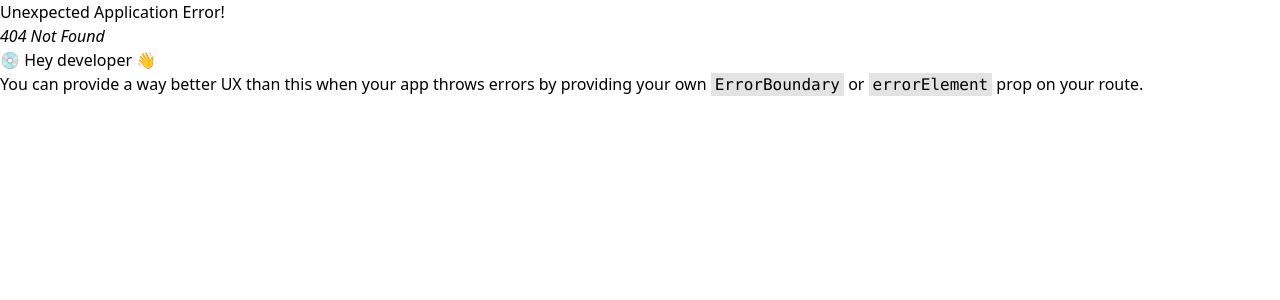
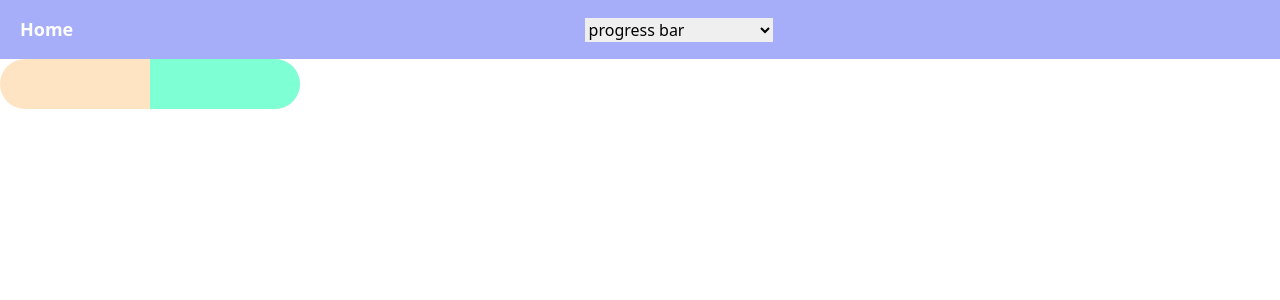
Before and after one commit to saugatrajbhandari/react-interview, a React (Vite) app: page /progress-bar in a window 1280 px wide. Before the commit this address had no page. Shown: the top 300 px of the page. Built offline with nearby package versions, Linux system fonts and the light colour scheme.

Commit message:
add progress bar

```diff
--- a/src/navigation/index.js
+++ b/src/navigation/index.js
@@ -12,4 +12,5 @@ export const navigation = [
   { path: "/autocomplete", name: "autocomplete" },
   { path: "/cursor-move", name: "cursor move" },
   { path: "/otp", name: "otp" },
+  { path: "/progress-bar", name: "progress bar" },
 ];
--- /dev/null
+++ b/src/pages/progress-bar/index.jsx
@@ -0,0 +1,41 @@
+import style from "./progress-bar.module.css";
+
+import React, { useEffect, useRef, useState } from "react";
+
+function Progressbar() {
+  const totalMs = 10 * 1000;
+  const interval = 1 * 1000;
+
+  const totalCycle = totalMs / interval;
+  const progressMade = (interval / totalMs) * 100;
+
+  const timerRef = useRef();
+  const cycleCompleted = useRef();
+  const [progress, setProgress] = useState(0);
+
+  useEffect(() => {
+    timerRef.current = setInterval(() => {
+      setProgress((prev) => prev + progressMade);
+
+      cycleCompleted.current += 1;
+
+      if (cycleCompleted.current === totalCycle)
+        clearInterval(timerRef.current);
+    }, interval);
+
+    return () => clearInterval(timerRef.current);
+  }, []);
+
+  console.log(progress);
+
+  return (
+    <div className={style.wrapper}>
+      <div
+        className={style.progress}
+        style={{ transform: `translateX(${progress}%)` }}
+      ></div>
+    </div>
+  );
+}
+
+export default Progressbar;
--- /dev/null
+++ b/src/pages/progress-bar/progress-bar.module.css
@@ -0,0 +1,20 @@
+.wrapper{
+    height: 50px;
+    width: 300px;
+    background-color: bisque;
+    border-radius: 50px;
+    position: relative;
+    overflow: hidden;
+
+}
+
+.progress{
+    position: absolute;
+    top: 0%;
+    left: 0%;
+    height: 100%;
+    width: 100%;
+    background-color: aquamarine;
+    transition: transform ease-in 500ms;
+    /* transform: translateX(10%); */
+}
--- a/src/routes/index.jsx
+++ b/src/routes/index.jsx
@@ -12,6 +12,7 @@ import Debounce from "../pages/debounce";
 import Autocomplete from "../pages/autocomplete";
 import CursorMove from "../pages/cursor-move";
 import Otp from "../pages/otp";
+import Progressbar from "../pages/progress-bar";
 
 export const routes = [
   {
@@ -47,4 +48,5 @@ export const routes = [
   { path: "/autocomplete", element: <Autocomplete /> },
   { path: "/cursor-move", element: <CursorMove /> },
   { path: "/otp", element: <Otp /> },
+  { path: "/progress-bar", element: <Progressbar /> },
 ];
```
